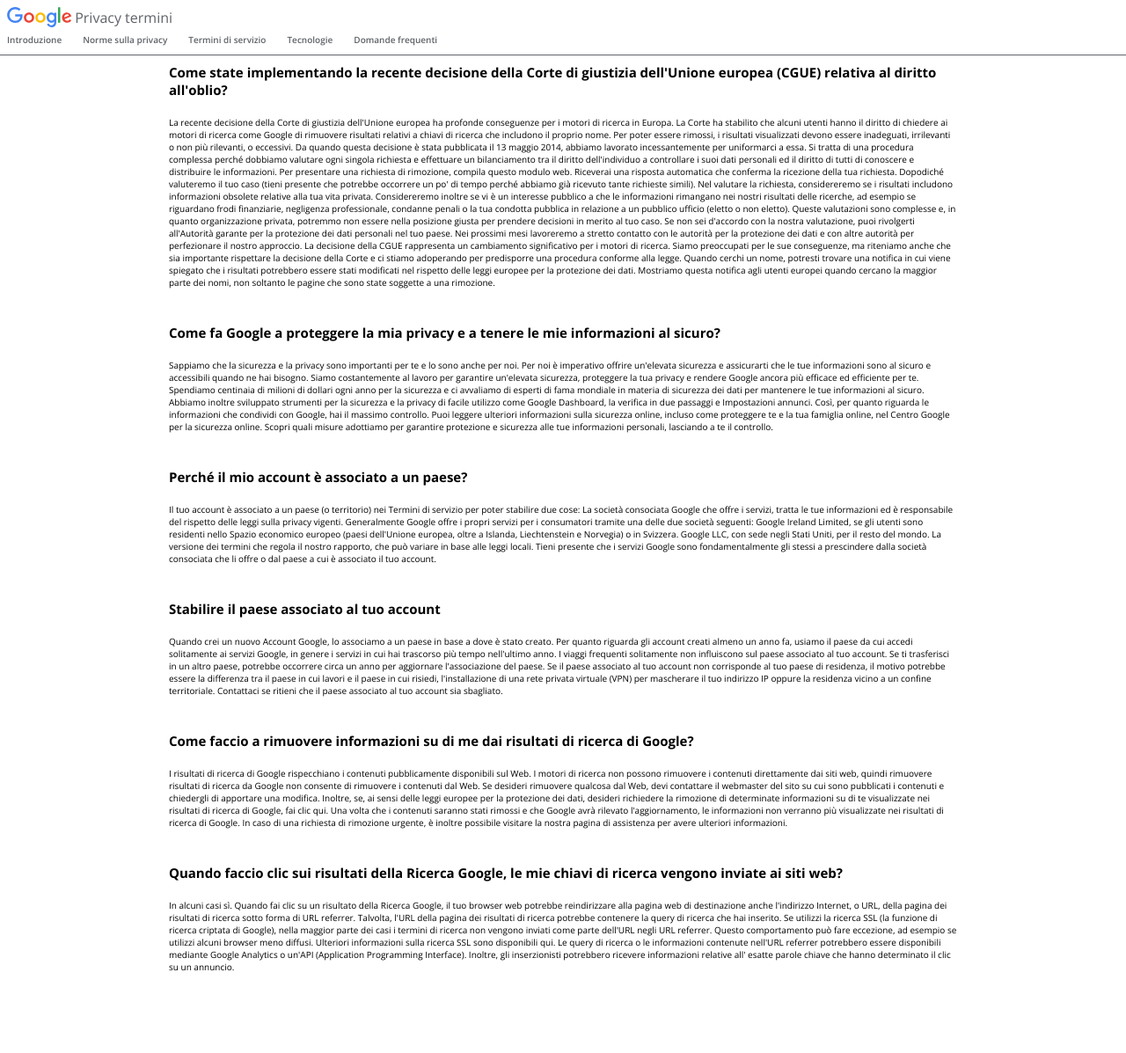
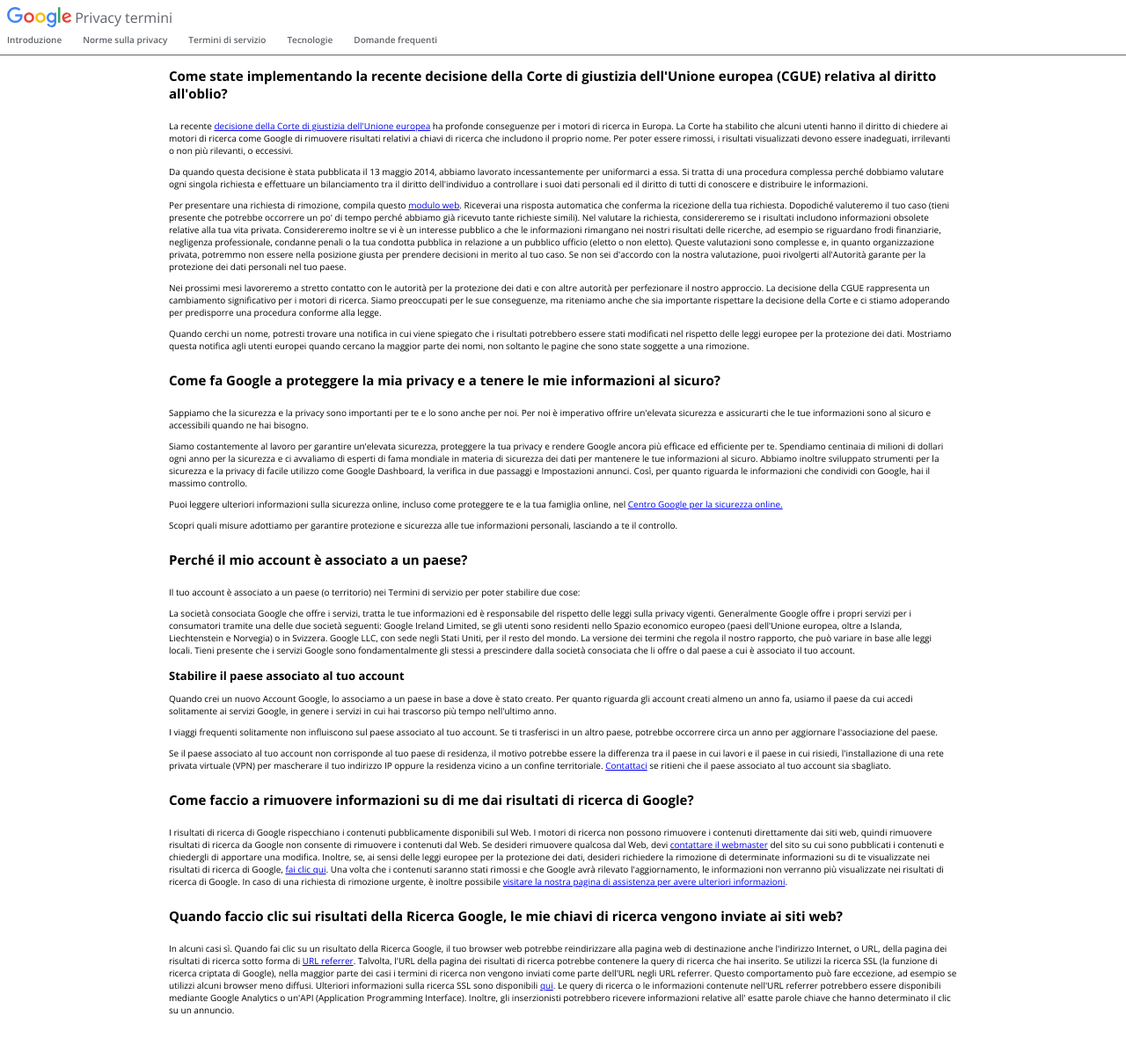
Before and after one commit to Guz117/php-google-faq, a PHP site: page / in a window 1280 px wide. Shown: the whole page at 88% size. Before the commit the page ends 1104 px from the top, so only its background shows below. Run offline with PHP 8.4, Linux system fonts and the light colour scheme.

Commit message:
layout link

```diff
--- a/css/style.css
+++ b/css/style.css
@@ -11,18 +11,25 @@ html {
 main {
   width: 70%;
   margin: 0 auto;
-  padding: 2em 0;
+  padding-top: 4em;
+  padding-bottom: 2em;
 }
 
 h2 {
   font-weight: 700;
   font-size: 15px;
-  padding: 40px 0 0 0;
+  padding: 0.8em 0 0 0;
+}
+
+h3 {
+  font-weight: 700;
+  font-size: 13px;
+  padding-top: 1em;
 }
 
 p {
   font-size: 10px;
-  padding-top: 20px;
+  padding-top: 10px;
 }
 
 header {
@@ -44,16 +51,16 @@ header {
   color: #5f6368;
 }
 
-ul {
+.ul-nav {
   list-style: none;
   display: flex;
 }
 
-li {
+.li-nav {
   padding-right: 1.5em;
 }
 
-li a {
+.li-nav a {
   text-decoration: none;
   color: #5f6368;
   font-size: 10px;
@@ -61,7 +68,7 @@ li a {
   padding-bottom: 0.7em;
 }
 
-a:hover {
+.li-nav a:hover {
   color: #3367d6;
   border-bottom: 2px solid #3367d6;
 }
--- a/index.php
+++ b/index.php
@@ -3,51 +3,50 @@
 $faqs = [
     [
         'question' => "Come state implementando la recente decisione della Corte di giustizia dell'Unione europea (CGUE) relativa al diritto all'oblio?",
-        'answer' => "La recente decisione della Corte di giustizia dell'Unione europea ha profonde conseguenze per i motori di ricerca in Europa. La Corte ha stabilito che alcuni utenti hanno il diritto di chiedere ai motori di ricerca come Google di rimuovere risultati relativi a chiavi di ricerca che includono il proprio nome. Per poter essere rimossi, i risultati visualizzati devono essere inadeguati, irrilevanti o non più rilevanti, o eccessivi.
+        'answer' => "<p>La recente <a href=\"http://curia.europa.eu/juris/document/document.jsf?text=&docid=152065&amppageIndex=0&doclang=it&mode=lst&dir=&occ=first&part=1&cid=276332\">decisione della Corte di giustizia dell'Unione europea</a> ha profonde conseguenze per i motori di ricerca in Europa. La Corte ha stabilito che alcuni utenti hanno il diritto di chiedere ai motori di ricerca come Google di rimuovere risultati relativi a chiavi di ricerca che includono il proprio nome. Per poter essere rimossi, i risultati visualizzati devono essere inadeguati, irrilevanti o non più rilevanti, o eccessivi.</p>
 
-        Da quando questa decisione è stata pubblicata il 13 maggio 2014, abbiamo lavorato incessantemente per uniformarci a essa. Si tratta di una procedura complessa perché dobbiamo valutare ogni singola richiesta e effettuare un bilanciamento tra il diritto dell'individuo a controllare i suoi dati personali ed il diritto di tutti di conoscere e distribuire le informazioni.
+        <p>Da quando questa decisione è stata pubblicata il 13 maggio 2014, abbiamo lavorato incessantemente per uniformarci a essa. Si tratta di una procedura complessa perché dobbiamo valutare ogni singola richiesta e effettuare un bilanciamento tra il diritto dell'individuo a controllare i suoi dati personali ed il diritto di tutti di conoscere e distribuire le informazioni.</p>
 
-        Per presentare una richiesta di rimozione, compila questo modulo web. Riceverai una risposta automatica che conferma la ricezione della tua richiesta. Dopodiché valuteremo il tuo caso (tieni presente che potrebbe occorrere un po' di tempo perché abbiamo già ricevuto tante richieste simili). Nel valutare la richiesta, considereremo se i risultati includono informazioni obsolete relative alla tua vita privata. Considereremo inoltre se vi è un interesse pubblico a che le informazioni rimangano nei nostri risultati delle ricerche, ad esempio se riguardano frodi finanziarie, negligenza professionale, condanne penali o la tua condotta pubblica in relazione a un pubblico ufficio (eletto o non eletto). Queste valutazioni sono complesse e, in quanto organizzazione privata, potremmo non essere nella posizione giusta per prendere decisioni in merito al tuo caso. Se non sei d'accordo con la nostra valutazione, puoi rivolgerti all'Autorità garante per la protezione dei dati personali nel tuo paese.
+        <p>Per presentare una richiesta di rimozione, compila questo <a href=\"https://support.google.com/legal/contact/lr_eudpa?product=websearch&hl=it\">modulo web</a>. Riceverai una risposta automatica che conferma la ricezione della tua richiesta. Dopodiché valuteremo il tuo caso (tieni presente che potrebbe occorrere un po' di tempo perché abbiamo già ricevuto tante richieste simili). Nel valutare la richiesta, considereremo se i risultati includono informazioni obsolete relative alla tua vita privata. Considereremo inoltre se vi è un interesse pubblico a che le informazioni rimangano nei nostri risultati delle ricerche, ad esempio se riguardano frodi finanziarie, negligenza professionale, condanne penali o la tua condotta pubblica in relazione a un pubblico ufficio (eletto o non eletto). Queste valutazioni sono complesse e, in quanto organizzazione privata, potremmo non essere nella posizione giusta per prendere decisioni in merito al tuo caso. Se non sei d'accordo con la nostra valutazione, puoi rivolgerti all'Autorità garante per la protezione dei dati personali nel tuo paese.</p>
 
-        Nei prossimi mesi lavoreremo a stretto contatto con le autorità per la protezione dei dati e con altre autorità per perfezionare il nostro approccio. La decisione della CGUE rappresenta un cambiamento significativo per i motori di ricerca. Siamo preoccupati per le sue conseguenze, ma riteniamo anche che sia importante rispettare la decisione della Corte e ci stiamo adoperando per predisporre una procedura conforme alla legge.
+        <p>Nei prossimi mesi lavoreremo a stretto contatto con le autorità per la protezione dei dati e con altre autorità per perfezionare il nostro approccio. La decisione della CGUE rappresenta un cambiamento significativo per i motori di ricerca. Siamo preoccupati per le sue conseguenze, ma riteniamo anche che sia importante rispettare la decisione della Corte e ci stiamo adoperando per predisporre una procedura conforme alla legge.</p>
 
-        Quando cerchi un nome, potresti trovare una notifica in cui viene spiegato che i risultati potrebbero essere stati modificati nel rispetto delle leggi europee per la protezione dei dati. Mostriamo questa notifica agli utenti europei quando cercano la maggior parte dei nomi, non soltanto le pagine che sono state soggette a una rimozione."
+        <p>Quando cerchi un nome, potresti trovare una notifica in cui viene spiegato che i risultati potrebbero essere stati modificati nel rispetto delle leggi europee per la protezione dei dati. Mostriamo questa notifica agli utenti europei quando cercano la maggior parte dei nomi, non soltanto le pagine che sono state soggette a una rimozione.</p>"
     ],
     [
         'question' => "Come fa Google a proteggere la mia privacy e a tenere le mie informazioni al sicuro?",
-        'answer' => "Sappiamo che la sicurezza e la privacy sono importanti per te e lo sono anche per noi. Per noi è imperativo offrire un'elevata sicurezza e assicurarti che le tue informazioni sono al sicuro e accessibili quando ne hai bisogno.
+        'answer' => "<p>Sappiamo che la sicurezza e la privacy sono importanti per te e lo sono anche per noi. Per noi è imperativo offrire un'elevata sicurezza e assicurarti che le tue informazioni sono al sicuro e accessibili quando ne hai bisogno.</p>
 
-        Siamo costantemente al lavoro per garantire un'elevata sicurezza, proteggere la tua privacy e rendere Google ancora più efficace ed efficiente per te. Spendiamo centinaia di milioni di dollari ogni anno per la sicurezza e ci avvaliamo di esperti di fama mondiale in materia di sicurezza dei dati per mantenere le tue informazioni al sicuro. Abbiamo inoltre sviluppato strumenti per la sicurezza e la privacy di facile utilizzo come Google Dashboard, la verifica in due passaggi e Impostazioni annunci. Così, per quanto riguarda le informazioni che condividi con Google, hai il massimo controllo.
+        <p>Siamo costantemente al lavoro per garantire un'elevata sicurezza, proteggere la tua privacy e rendere Google ancora più efficace ed efficiente per te. Spendiamo centinaia di milioni di dollari ogni anno per la sicurezza e ci avvaliamo di esperti di fama mondiale in materia di sicurezza dei dati per mantenere le tue informazioni al sicuro. Abbiamo inoltre sviluppato strumenti per la sicurezza e la privacy di facile utilizzo come Google Dashboard, la verifica in due passaggi e Impostazioni annunci. Così, per quanto riguarda le informazioni che condividi con Google, hai il massimo controllo.</p>
 
-        Puoi leggere ulteriori informazioni sulla sicurezza online, incluso come proteggere te e la tua famiglia online, nel Centro Google per la sicurezza online.
+        <p>Puoi leggere ulteriori informazioni sulla sicurezza online, incluso come proteggere te e la tua famiglia online, nel <a href=\"https://www.google.com/safetycenter/\">Centro Google per la sicurezza online.</a></p>
 
-        Scopri quali misure adottiamo per garantire protezione e sicurezza alle tue informazioni personali, lasciando a te il controllo."
+        <p>Scopri quali misure adottiamo per garantire protezione e sicurezza alle tue informazioni personali, lasciando a te il controllo.</p>"
     ],
     [
         'question' => "Perché il mio account è associato a un paese?",
-        'answer' => "Il tuo account è associato a un paese (o territorio) nei Termini di servizio per poter stabilire due cose:
+        'answer' => "<p>Il tuo account è associato a un paese (o territorio) nei Termini di servizio per poter stabilire due cose:</p>
 
-        La società consociata Google che offre i servizi, tratta le tue informazioni ed è responsabile del rispetto delle leggi sulla privacy vigenti. Generalmente Google offre i propri servizi per i consumatori tramite una delle due società seguenti:
+        <p>La società consociata Google che offre i servizi, tratta le tue informazioni ed è responsabile del rispetto delle leggi sulla privacy vigenti. Generalmente Google offre i propri servizi per i consumatori tramite una delle due società seguenti:
         Google Ireland Limited, se gli utenti sono residenti nello Spazio economico europeo (paesi dell'Unione europea, oltre a Islanda, Liechtenstein e Norvegia) o in Svizzera.
         Google LLC, con sede negli Stati Uniti, per il resto del mondo.
         La versione dei termini che regola il nostro rapporto, che può variare in base alle leggi locali.
-        Tieni presente che i servizi Google sono fondamentalmente gli stessi a prescindere dalla società consociata che li offre o dal paese a cui è associato il tuo account."
-    ],
-    [
-        'question' => "Stabilire il paese associato al tuo account",
-        'answer' => "Quando crei un nuovo Account Google, lo associamo a un paese in base a dove è stato creato. Per quanto riguarda gli account creati almeno un anno fa, usiamo il paese da cui accedi solitamente ai servizi Google, in genere i servizi in cui hai trascorso più tempo nell'ultimo anno.
+        Tieni presente che i servizi Google sono fondamentalmente gli stessi a prescindere dalla società consociata che li offre o dal paese a cui è associato il tuo account.</p>
 
-        I viaggi frequenti solitamente non influiscono sul paese associato al tuo account. Se ti trasferisci in un altro paese, potrebbe occorrere circa un anno per aggiornare l'associazione del paese.
+        <h3>Stabilire il paese associato al tuo account</h3>
+        <p>Quando crei un nuovo Account Google, lo associamo a un paese in base a dove è stato creato. Per quanto riguarda gli account creati almeno un anno fa, usiamo il paese da cui accedi solitamente ai servizi Google, in genere i servizi in cui hai trascorso più tempo nell'ultimo anno.</p>
 
-        Se il paese associato al tuo account non corrisponde al tuo paese di residenza, il motivo potrebbe essere la differenza tra il paese in cui lavori e il paese in cui risiedi, l'installazione di una rete privata virtuale (VPN) per mascherare il tuo indirizzo IP oppure la residenza vicino a un confine territoriale. Contattaci se ritieni che il paese associato al tuo account sia sbagliato."
+        <p>I viaggi frequenti solitamente non influiscono sul paese associato al tuo account. Se ti trasferisci in un altro paese, potrebbe occorrere circa un anno per aggiornare l'associazione del paese.</p>
+
+        <p>Se il paese associato al tuo account non corrisponde al tuo paese di residenza, il motivo potrebbe essere la differenza tra il paese in cui lavori e il paese in cui risiedi, l'installazione di una rete privata virtuale (VPN) per mascherare il tuo indirizzo IP oppure la residenza vicino a un confine territoriale. <a href=\"https://policies.google.com/country-association-contact-us\">Contattaci</a> se ritieni che il paese associato al tuo account sia sbagliato.</p>"
     ],
     [
         'question' => "Come faccio a rimuovere informazioni su di me dai risultati di ricerca di Google?",
-        'answer' => "I risultati di ricerca di Google rispecchiano i contenuti pubblicamente disponibili sul Web. I motori di ricerca non possono rimuovere i contenuti direttamente dai siti web, quindi rimuovere risultati di ricerca da Google non consente di rimuovere i contenuti dal Web. Se desideri rimuovere qualcosa dal Web, devi contattare il webmaster del sito su cui sono pubblicati i contenuti e chiedergli di apportare una modifica. Inoltre, se, ai sensi delle leggi europee per la protezione dei dati, desideri richiedere la rimozione di determinate informazioni su di te visualizzate nei risultati di ricerca di Google, fai clic qui. Una volta che i contenuti saranno stati rimossi e che Google avrà rilevato l'aggiornamento, le informazioni non verranno più visualizzate nei risultati di ricerca di Google. In caso di una richiesta di rimozione urgente, è inoltre possibile visitare la nostra pagina di assistenza per avere ulteriori informazioni."
+        'answer' => "<p>I risultati di ricerca di Google rispecchiano i contenuti pubblicamente disponibili sul Web. I motori di ricerca non possono rimuovere i contenuti direttamente dai siti web, quindi rimuovere risultati di ricerca da Google non consente di rimuovere i contenuti dal Web. Se desideri rimuovere qualcosa dal Web, devi <a href=\"https://support.google.com/websearch/answer/9109?hl=it\">contattare il webmaster</a> del sito su cui sono pubblicati i contenuti e chiedergli di apportare una modifica. Inoltre, se, ai sensi delle leggi europee per la protezione dei dati, desideri richiedere la rimozione di determinate informazioni su di te visualizzate nei risultati di ricerca di Google, <a href=\"https://support.google.com/legal/contact/lr_eudpa?product=websearch&hl=it\">fai clic qui</a>. Una volta che i contenuti saranno stati rimossi e che Google avrà rilevato l'aggiornamento, le informazioni non verranno più visualizzate nei risultati di ricerca di Google. In caso di una richiesta di rimozione urgente, è inoltre possibile <a href=\"https://support.google.com/websearch/troubleshooter/3111061?hl=it\">visitare la nostra pagina di assistenza per avere ulteriori informazioni</a>.</p>"
     ],
     [
         'question' => "Quando faccio clic sui risultati della Ricerca Google, le mie chiavi di ricerca vengono inviate ai siti web?",
-        'answer' => "In alcuni casi sì. Quando fai clic su un risultato della Ricerca Google, il tuo browser web potrebbe reindirizzare alla pagina web di destinazione anche l'indirizzo Internet, o URL, della pagina dei risultati di ricerca sotto forma di URL referrer. Talvolta, l'URL della pagina dei risultati di ricerca potrebbe contenere la query di ricerca che hai inserito. Se utilizzi la ricerca SSL (la funzione di ricerca criptata di Google), nella maggior parte dei casi i termini di ricerca non vengono inviati come parte dell'URL negli URL referrer. Questo comportamento può fare eccezione, ad esempio se utilizzi alcuni browser meno diffusi. Ulteriori informazioni sulla ricerca SSL sono disponibili qui. Le query di ricerca o le informazioni contenute nell'URL referrer potrebbero essere disponibili mediante Google Analytics o un'API (Application Programming Interface). Inoltre, gli inserzionisti potrebbero ricevere informazioni relative all' esatte parole chiave che hanno determinato il clic su un annuncio."
+        'answer' => "<p>In alcuni casi sì. Quando fai clic su un risultato della Ricerca Google, il tuo browser web potrebbe reindirizzare alla pagina web di destinazione anche l'indirizzo Internet, o URL, della pagina dei risultati di ricerca sotto forma di <a href=\"https://policies.google.com/privacy/key-terms#toc-terms-referrer-url\">URL referrer</a>. Talvolta, l'URL della pagina dei risultati di ricerca potrebbe contenere la query di ricerca che hai inserito. Se utilizzi la ricerca SSL (la funzione di ricerca criptata di Google), nella maggior parte dei casi i termini di ricerca non vengono inviati come parte dell'URL negli URL referrer. Questo comportamento può fare eccezione, ad esempio se utilizzi alcuni browser meno diffusi. Ulteriori informazioni sulla ricerca SSL sono disponibili <a href=\"https://support.google.com/websearch/answer/173733\">qui</a>. Le query di ricerca o le informazioni contenute nell'URL referrer potrebbero essere disponibili mediante Google Analytics o un'API (Application Programming Interface). Inoltre, gli inserzionisti potrebbero ricevere informazioni relative all' esatte parole chiave che hanno determinato il clic su un annuncio.</p>"
     ],
 ]
 
@@ -75,12 +74,12 @@ $faqs = [
         <div class="img">
             <img src="img/googlelogo_clr_74x24px.svg" alt=""><span class="privacy">Privacy termini</span>
         </div>
-        <ul>
-            <li><a href="#">Introduzione</a></li>
-            <li><a href="#">Norme sulla privacy</a></li>
-            <li><a href="#">Termini di servizio</a></li>
-            <li><a href="#">Tecnologie</a></li>
-            <li><a href="#">Domande frequenti</a></li>
+        <ul class="ul-nav">
+            <li class="li-nav"><a href="#">Introduzione</a></li>
+            <li class="li-nav"><a href="#">Norme sulla privacy</a></li>
+            <li class="li-nav"><a href="#">Termini di servizio</a></li>
+            <li class="li-nav"><a href="#">Tecnologie</a></li>
+            <li class="li-nav"><a href="#">Domande frequenti</a></li>
         </ul>
     </header>
 
```
